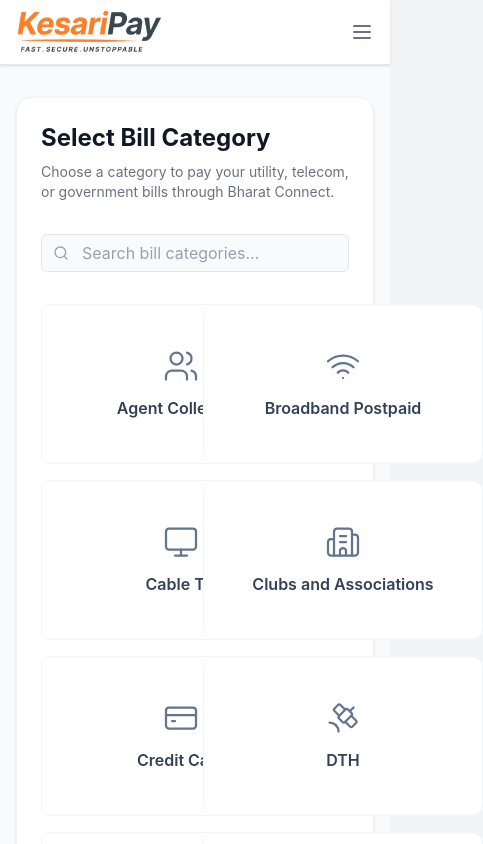
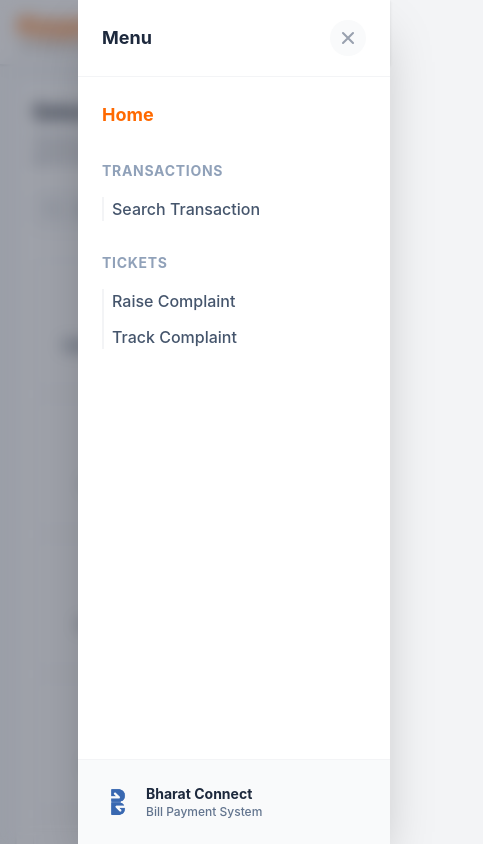
Before and after one commit to spirexinfoways/BBPS_kesari-pay, a React (Vite) app: page / in a window 390 px wide. Both pictures are taken after a click on the button 362 px from the left and 32 px from the top of the page. Shown: the top 844 px of the page, 483 px wide, since content can reach past the window. Built offline with nearby package versions, Linux system fonts and the light colour scheme.

Commit message:
Add some changes

```diff
--- a/src/components/bill-payment/CategoryCard.jsx
+++ b/src/components/bill-payment/CategoryCard.jsx
@@ -7,12 +7,12 @@
   return (
     <div
       onClick={() => navigate(`/category/${title.toLowerCase().replace(/\s+/g, '-')}`)}
-      className="flex flex-col items-center justify-center p-4 h-40 w-70 border border-gray-100 rounded-xl hover:border-orange-300 hover:shadow-lg hover:shadow-orange-500/30 transition-all cursor-pointer bg-white group"
+      className="flex flex-col items-center justify-center p-3 sm:p-4 h-32 sm:h-40 w-full border border-gray-100 rounded-xl hover:border-orange-300 hover:shadow-lg hover:shadow-orange-500/30 transition-all cursor-pointer bg-white group"
     >
-      <div className="mb-3 text-slate-500 group-hover:text-orange-500 transition-colors">
-        <Icon size={36} strokeWidth={1.5} />
+      <div className="mb-2 sm:mb-3 text-slate-500 group-hover:text-orange-500 transition-colors">
+        <Icon size={32} className="sm:w-9 sm:h-9" strokeWidth={1.5} />
       </div>
-      <span className="text-md font-semibold text-slate-700 text-center">{title}</span>
+      <span className="text-xs sm:text-sm font-semibold text-slate-700 text-center leading-tight">{title}</span>
     </div>
   );
 };
--- a/src/components/bill-payment/CategoryGrid.jsx
+++ b/src/components/bill-payment/CategoryGrid.jsx
@@ -48,7 +48,7 @@
   return (
     <div>
       {filteredCategories.length > 0 ? (
-        <div className="grid grid-cols-2 sm:grid-cols-3 md:grid-cols-4 lg:grid-cols-5 gap-4">
+        <div className="grid grid-cols-2 sm:grid-cols-3 md:grid-cols-4 lg:grid-cols-5 gap-3 sm:gap-4">
           {filteredCategories.map((cat) => (
             <CategoryCard key={cat.id} title={cat.title} icon={cat.icon} />
           ))}
--- a/src/components/layout/Header.jsx
+++ b/src/components/layout/Header.jsx
@@ -1,9 +1,10 @@
-import React from 'react';
+import React, { useState, useEffect } from 'react';
 import { Link, useLocation } from 'react-router-dom';
 import headerLogo from '../../assets/header-logo.jpeg';
 import bMnemonicLogo from '../../assets/b-mnemonic.png';
 
 const Header = () => {
+  const [isMobileMenuOpen, setIsMobileMenuOpen] = useState(false);
   const location = useLocation();
   const path = location.pathname;
 
@@ -11,14 +12,34 @@
   const isTransactionsActive = path.includes('/transactions');
   const isTicketsActive = path.includes('/tickets');
 
+  const toggleMobileMenu = () => {
+    setIsMobileMenuOpen(!isMobileMenuOpen);
+  };
+
+  // Close menu on route change
+  useEffect(() => {
+    setIsMobileMenuOpen(false);
+  }, [path]);
+
+  // Prevent background scrolling when menu is open
+  useEffect(() => {
+    if (isMobileMenuOpen) {
+      document.body.style.overflow = 'hidden';
+    } else {
+      document.body.style.overflow = 'unset';
+    }
+    return () => { document.body.style.overflow = 'unset'; }
+  }, [isMobileMenuOpen]);
+
   return (
-    <header className="w-full bg-white border-b border-gray-200 shadow-sm sticky top-0 z-50">
-      <div className=" max-w-[1600px] mx-auto px-4 sm:px-6 lg:px-8 h-16 flex items-center justify-between">
+    <>
+      <header className="w-full bg-white border-b border-gray-200 shadow-sm sticky top-0 z-40">
+        <div className="max-w-[1600px] mx-auto px-4 sm:px-6 lg:px-8 h-16 flex items-center justify-between">
 
           {/* Logo Section */}
           <div className="flex items-center cursor-pointer">
             <Link to="/" className="flex items-baseline">
-            <img src={headerLogo} alt="Smile Money" className="h-12 object-contain" />
+              <img src={headerLogo} alt="Smile Money" className="h-10 sm:h-12 object-contain" />
             </Link>
           </div>
 
@@ -29,7 +50,7 @@
               <span className="text-xs font-bold text-gray-900">Bill Payment</span>
             </div>
 
-          <Link to="/" className={`font-semibold text-sm flex items-center h-full border-b-2 ${path === '/' ? 'border-orange-500 text-slate-900' : 'border-transparent text-gray-600 hover:text-gray-900'}`}>
+            <Link to="/" className={`font-semibold text-sm flex items-center h-full border-b-2 ${isHomeActive ? 'border-orange-500 text-slate-900' : 'border-transparent text-gray-600 hover:text-gray-900'}`}>
               Home
             </Link>
 
@@ -75,7 +96,7 @@
 
           {/* Mobile menu button */}
           <div className="md:hidden flex items-center">
-          <button className="text-gray-500 hover:text-gray-700 focus:outline-none">
+            <button onClick={toggleMobileMenu} className="text-gray-500 hover:text-gray-700 focus:outline-none bg-gray-50 p-2 rounded-lg active:bg-gray-100 transition-colors">
               <svg className="h-6 w-6" fill="none" viewBox="0 0 24 24" stroke="currentColor">
                 <path strokeLinecap="round" strokeLinejoin="round" strokeWidth="2" d="M4 6h16M4 12h16M4 18h16"/>
               </svg>
@@ -83,6 +104,89 @@
           </div>
         </div>
       </header>
+
+      {/* Mobile Menu Overlay */}
+      {isMobileMenuOpen && (
+        <div
+          className="md:hidden fixed inset-0 z-50 bg-slate-900/40 backdrop-blur-sm transition-opacity"
+          onClick={() => setIsMobileMenuOpen(false)}
+        />
+      )}
+
+      {/* Mobile Menu Drawer */}
+      <div
+        className={`md:hidden fixed inset-y-0 right-0 z-50 w-[80%] max-w-sm bg-white shadow-2xl transform transition-transform duration-300 ease-in-out flex flex-col ${
+          isMobileMenuOpen ? 'translate-x-0' : 'translate-x-full'
+        }`}
+      >
+        <div className="flex items-center justify-between px-6 py-5 border-b border-gray-100 bg-white">
+          <span className="text-lg font-bold text-slate-800">Menu</span>
+          <button
+            onClick={() => setIsMobileMenuOpen(false)}
+            className="text-gray-400 hover:text-gray-600 focus:outline-none bg-gray-50 hover:bg-gray-100 p-2 rounded-full transition-colors"
+          >
+            <svg className="h-5 w-5" fill="none" viewBox="0 0 24 24" stroke="currentColor">
+              <path strokeLinecap="round" strokeLinejoin="round" strokeWidth="2.5" d="M6 18L18 6M6 6l12 12" />
+            </svg>
+          </button>
+        </div>
+
+        <div className="flex-1 overflow-y-auto py-6 px-6 space-y-8 bg-white">
+          <div>
+            <Link
+              to="/"
+              className={`flex items-center text-lg font-bold ${isHomeActive ? 'text-orange-500' : 'text-slate-700 hover:text-orange-500'} transition-colors`}
+            >
+              Home
+            </Link>
+          </div>
+
+          <div className="space-y-4">
+            <h3 className={`text-sm font-bold uppercase tracking-wider ${isTransactionsActive ? 'text-orange-500' : 'text-slate-400'}`}>
+              Transactions
+            </h3>
+            <div className="flex flex-col space-y-3 pl-2 border-l-2 border-gray-100">
+              <Link
+                to="/transactions/search"
+                className="text-base font-medium text-slate-600 hover:text-orange-500 transition-colors"
+              >
+                Search Transaction
+              </Link>
+            </div>
+          </div>
+
+          <div className="space-y-4">
+            <h3 className={`text-sm font-bold uppercase tracking-wider ${isTicketsActive ? 'text-orange-500' : 'text-slate-400'}`}>
+              Tickets
+            </h3>
+            <div className="flex flex-col space-y-3 pl-2 border-l-2 border-gray-100">
+              <Link
+                to="/tickets/raise"
+                className="text-base font-medium text-slate-600 hover:text-orange-500 transition-colors"
+              >
+                Raise Complaint
+              </Link>
+              <Link
+                to="/tickets/track"
+                className="text-base font-medium text-slate-600 hover:text-orange-500 transition-colors"
+              >
+                Track Complaint
+              </Link>
+            </div>
+          </div>
+        </div>
+
+        <div className="p-6 border-t border-gray-100 bg-gray-50 mt-auto">
+          <div className="flex items-center space-x-3">
+             <img src={bMnemonicLogo} alt="Bill Payment Icon" className="h-8 w-8 object-contain" />
+             <div>
+                <p className="text-sm font-bold text-slate-800">Bharat Connect</p>
+                <p className="text-xs text-slate-500 font-medium">Bill Payment System</p>
+             </div>
+          </div>
+        </div>
+      </div>
+    </>
   );
 };
 
--- a/src/pages/BillPayment.jsx
+++ b/src/pages/BillPayment.jsx
@@ -11,14 +11,14 @@
     <div className="min-h-screen bg-[#f8fafc]">
       <Header />
 
-      <main className="max-w-[1600px] mx-auto px-4 sm:px-6 lg:px-8 py-8">
-        <div className="bg-white rounded-2xl shadow-sm border border-gray-100 p-6 md:p-8 relative">
+      <main className="max-w-[1600px] mx-auto px-4 sm:px-6 lg:px-8 py-4 sm:py-8">
+        <div className="bg-white rounded-2xl shadow-sm border border-gray-100 p-4 sm:p-6 md:p-8 relative">
 
           {/* Header Section */}
-          <div className="flex flex-col md:flex-row md:items-start justify-between mb-8">
+          <div className="flex flex-col md:flex-row md:items-start justify-between mb-6 sm:mb-8">
             <div>
-              <h1 className="text-2xl font-bold text-gray-900 mb-2">Select Bill Category</h1>
-              <p className="text-gray-500 text-sm">
+              <h1 className="text-xl sm:text-2xl font-bold text-gray-900 mb-2">Select Bill Category</h1>
+              <p className="text-gray-500 text-xs sm:text-sm">
                 Choose a category to pay your utility, telecom, or government bills through Bharat Connect.
               </p>
             </div>
--- a/src/pages/PayBill.jsx
+++ b/src/pages/PayBill.jsx
@@ -20,8 +20,8 @@
     <div className="min-h-screen bg-[#f8fafc]">
       <Header />
 
-      <main className="max-w-[1600px] mx-auto px-4 sm:px-6 lg:px-8 py-8">
-        <div className="bg-white rounded-2xl shadow-sm border border-gray-100 p-6 md:p-8">
+      <main className="max-w-[1600px] mx-auto px-4 sm:px-6 lg:px-8 py-4 sm:py-8">
+        <div className="bg-white rounded-2xl shadow-sm border border-gray-100 p-4 sm:p-6 md:p-8">
 
           {/* Top Bar: Back Button and Bharat Connect */}
           <div className="flex justify-between items-center mb-8 relative">
```
Lines whose indentation alone changed are shown as unchanged.
